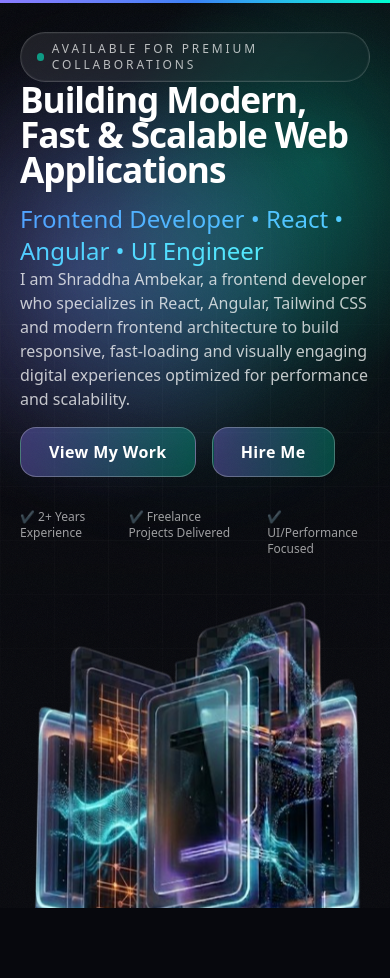
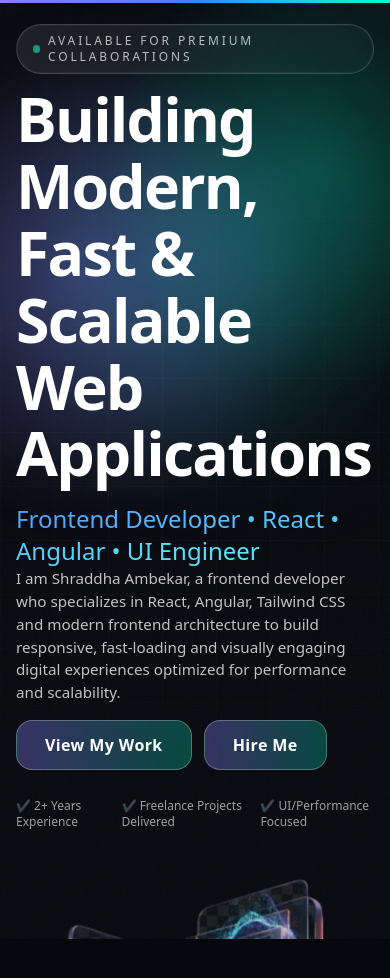
Before and after one commit to ShraddhaAmbekar/shraddha-ambekar-portfolio, a Next.js app: page / in a window 390 px wide. Shown: the top 978 px of the page. Built offline with nearby package versions, Linux system fonts and the light colour scheme.

Commit message:
responsive

```diff
--- a/src/app/globals.css
+++ b/src/app/globals.css
@@ -196,3 +196,88 @@
     transform: translate3d(0, -22px, 0);
   }
 }
+
+/* =========================
+   📱 SMALL MOBILE (≤480px)
+========================= */
+@media (max-width: 480px) {
+
+  .hero-title {
+    font-size: 1.8rem !important;
+    line-height: 1.1 !important;
+  }
+
+  .hero-sub {
+    font-size: 0.9rem !important;
+  }
+
+  .hero-section img {
+    max-height: 260px !important;
+    object-fit: contain !important;
+  }
+}
+
+
+/* =========================
+   📱 MOBILE (≤768px)
+========================= */
+@media (max-width: 768px) {
+
+  .hero-section {
+    padding: 1.5rem 1rem !important;
+  }
+
+  .hero-section .grid {
+    grid-template-columns: 1fr !important;
+    gap: 2rem !important;
+  }
+
+  .hero-title {
+    font-size: 2.2rem !important;
+    line-height: 1.1 !important;
+  }
+
+  .hero-sub {
+    font-size: 0.95rem !important;
+  }
+
+  .hero-section .flex {
+
+    gap: 0.75rem !important;
+  }
+
+  .hero-section img {
+    max-height: 320px !important;
+    width: 100% !important;
+    object-fit: contain !important;
+  }
+
+}
+
+/* =========================
+   💻 LAPTOP (≤1280px)
+========================= */
+@media (max-width: 1280px) {
+
+  .hero-title {
+    font-size: 3.8rem !important;
+  }
+
+  .hero-section img {
+    max-width: 420px !important;
+    max-height: 500px !important;
+   padding-bottom: 20px;
+  }
+}
+
+
+/* =========================
+   🖥 LARGE SCREENS (≥1536px)
+========================= */
+@media (min-width: 1536px) {
+
+
+  .hero-title {
+    font-size: 5.5rem !important;
+  }
+}
--- a/src/data/portfolioData.ts
+++ b/src/data/portfolioData.ts
@@ -13,7 +13,7 @@
   {
     title: "Tours and Travel Website",
     description:
-      "A modern travel website with dynamic tour packages, detailed itineraries, and interactive image sliders. Focused on delivering a smooth and engaging user experience with responsive design and optimized UI flow.",
+      "A modern travel website with dynamic tour packages, detailed itineraries, and interactive image sliders. Focused on delivering a engaging user experience with responsive design.",
     stack: ["HTML","CSS", "JavaScript", "React.js", "CSS", "Bootstrap"],
     tone: "from-[#3b82f6]/40 via-[#06b6d4]/30 to-[#22d3ee]/30",
     highlights: [
```
